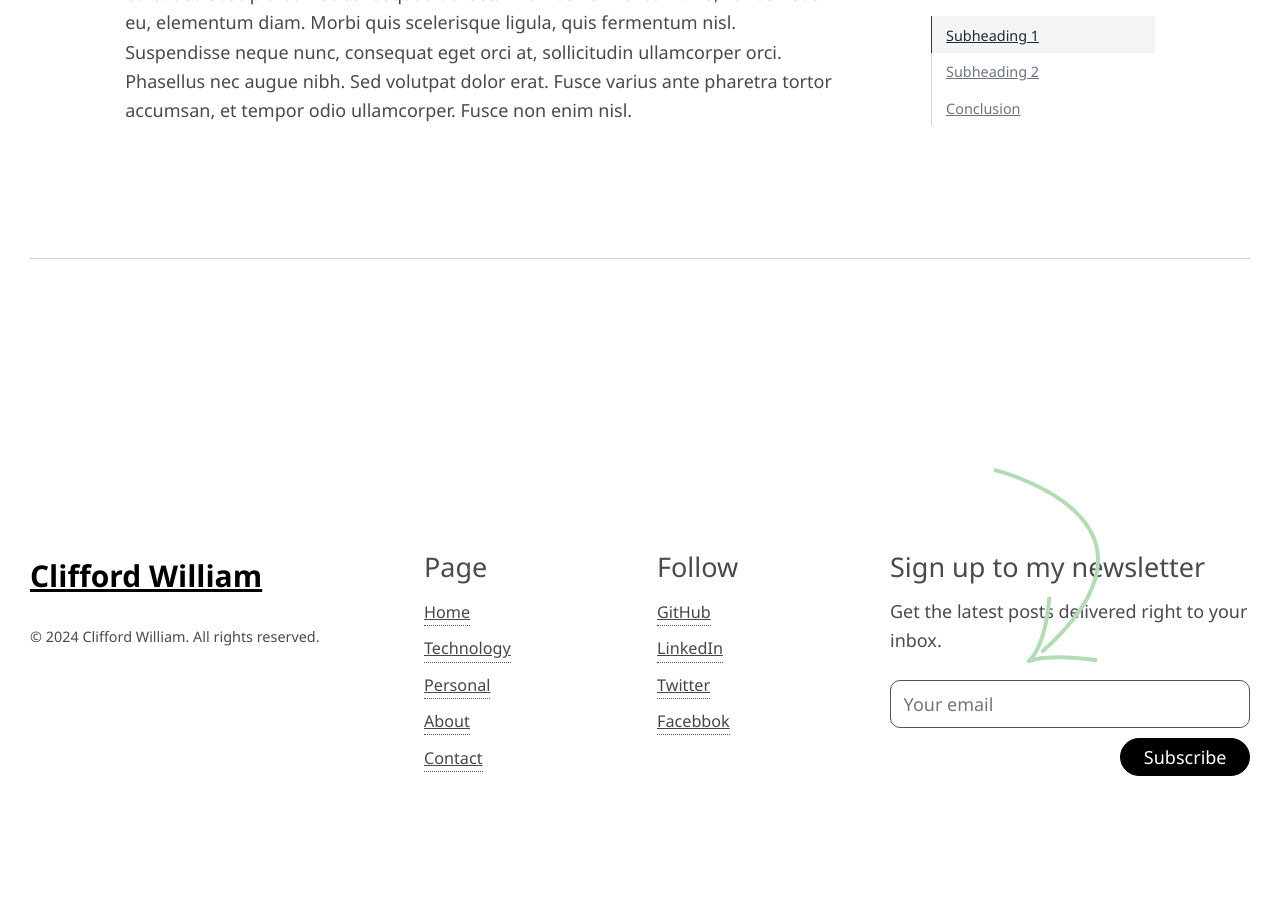
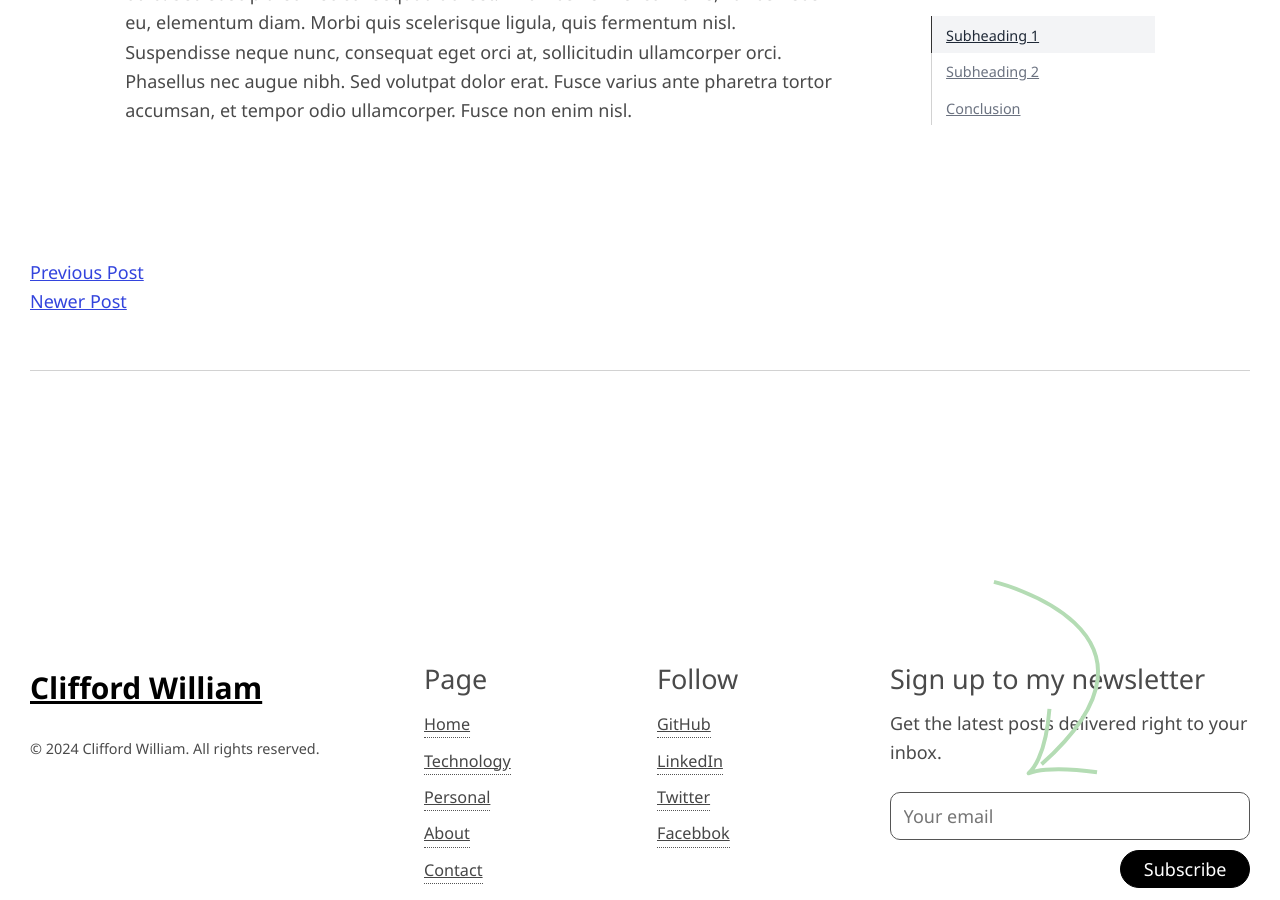
Before and after one commit to cliffordwilliam/cliffordwilliam.github.io, a Jekyll site: the page built from _posts/2024-09-23-test-post-again.md, in a window 1280 px wide and 900 px high, scrolled down 5393 px. Built offline with Jekyll 4.4.1, drawn with Linux system fonts in a browser that asks for light colours; comment, search, counter and statistics services are not loaded.

Commit message:
add next prev button

```diff
--- a/_layouts/post.html
+++ b/_layouts/post.html
@@ -45,5 +45,13 @@ layout: default
 
   {% include components/utterances.html %}
 
+  <a href="{{ page.previous.url }}">
+    <div>Previous Post</div>
+  </a>
+
+  <a href="{{ page.next.url }}">
+    <div>Newer Post</div>
+  </a>
+
   <a href="{{ page.url | relative_url }}" hidden></a>
 </article>
```
